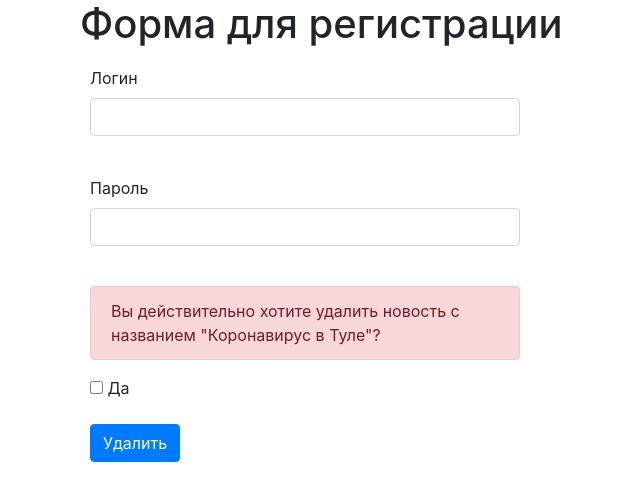
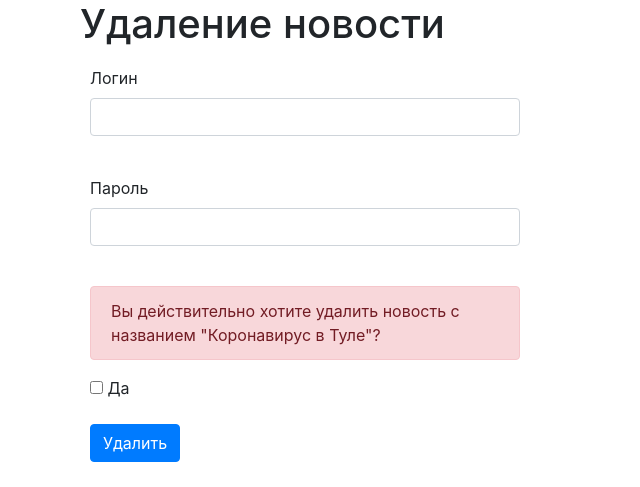
Before and after one commit to NotnaKO/web_train, a Flask app: page /news/delete_news/8 in a window 1280 px wide. Shown: the part 56-543 px from the top of the page, without its empty margins (320-960 px from the left). Run offline with Flask 2, Linux system fonts and the light colour scheme; a user stored in the database is signed in; data comes from the database, SQL or seed files in the repository; both versions use the stored data as it was after the commit; some libraries are stand-ins or nearby versions.

Commit message:
Немного исправлений

```diff
--- a/main.py
+++ b/main.py
@@ -94,8 +94,8 @@ def edit_news(ids):
             cat_str_list = get_string_list_by_data(ed_news_form.politic.data, ed_news_form.technology.data,
                                                    ed_news_form.health.data)
         except EmptyParamsError:
-            return render_template('add_news.html', title='Добавление новости', form=ed_news_form,
-                                   current_user=current_user,
+            return render_template('add_news.html', title='Редактирование новости', form=ed_news_form,
+                                   current_user=current_user, action_header='Редактирование новости',
                                    message="Пожалуйста, выберете категорию новости.")
         resp = requests.put(address + f'/api/v2/news/{ids}', json={
             'password': ed_news_form.password.data,
@@ -114,9 +114,11 @@ def edit_news(ids):
             ed_news_form.header.errors = ['Уже есть много статей с таким заголовком, пожалуйста выбирете другой.']
         elif resp_js['error'] == 'Empty category':
             return render_template('add_news.html', title='Редактирование новости', form=ed_news_form,
+                                   action_header='Редактирование новости',
                                    message='Пожалуста, выберете хотя бы одну категорию своей новости.')
         else:
             return render_template('add_news.html', title='Редактирование новости', form=ed_news_form,
+                                   action_header='Редактирование новости',
                                    message='Произошла непредвиденная ошибка, пожалуйста попробуйте позже.')
     news = get_news_by_id(ids)
     if news.user == current_user or current_user.position == 1:
@@ -126,7 +128,8 @@ def edit_news(ids):
         ed_news_form.preview.data, ed_news_form.text.data = get_preview_and_text(news.text_address)
     else:
         abort(404)
-    return render_template('add_news.html', title='Редактирование новости', form=ed_news_form)
+    return render_template('add_news.html', title='Редактирование новости', action_header='Редактирование новости',
+                           form=ed_news_form)
 
 
 @app.route('/login', methods=['GET', 'POST'])
@@ -331,7 +334,7 @@ def add_news():
                                                    news_form.health.data)
         except EmptyParamsError:
             return render_template('add_news.html', title='Добавление новости', form=news_form,
-                                   current_user=current_user,
+                                   current_user=current_user, action_header='Добавление новости',
                                    message="Пожалуйста, выберете категорию новости.")
         if current_user.is_authenticated:
             resp = requests.post(address + '/api/v2/news', json={
@@ -375,9 +378,10 @@ def add_news():
             return redirect('/news')
         else:
             return render_template('add_news.html', title='Добавление новости', form=news_form,
-                                   current_user=current_user,
+                                   current_user=current_user, action_header='Добавление новости',
                                    message='Произошла непредвиденная ошибка, пожалуйста попробуйте позже.')
-    return render_template('add_news.html', title='Добавление новости', form=news_form, current_user=current_user)
+    return render_template('add_news.html', title='Добавление новости', action_header='Добавление новости',
+                           form=news_form, current_user=current_user)
 
 
 @app.route('/news/category/<category>/<int:number>')
--- /dev/null
+++ b/news/ДобычаресурсовнаЛуне110614.txt
@@ -0,0 +1,5 @@
+США готовят соглашение о добыче ресурсов на Луне без участия России
+!@@@&&&$$^!
+Администрация президента США Дональда Трампа готовит проект международного соглашения о добыче полезных ископаемых на поверхности Луны. Об этом сообщает Reuters со ссылкой на свои источники в Белом доме.
+
+Соглашения под названием Artemis Accords могут быть подписаны с некоторыми странами ЕС, Канадой, Японией и ОАЭ (официально партнеры еще не получали проект документов). Предполагается, что созданные на Луне Соединенными штатами и их партнерами базы будут окружены "зонами безопасности", чтобы исключить помехи со стороны конкурентов. Также в документе, предположительно, должны быть отсылки к международному праву с целью обеспечить основание для владения добытыми на спутнике Земли ресурсами. США еще в 2015 году приняли закон о праве собственности компаний на добытые ими в космическом пространстве ресурсы. Однако в международном сообществе таких законов нет. Кроме того, США - участник Договора о космосе 1967 года, в котором сказано, что Луна и другие небесные тела "не подлежат национальному освоению".
--- a/templates/add_news.html
+++ b/templates/add_news.html
@@ -1,6 +1,6 @@
 {% extends "base.html" %}
 {% block content %}
-<h1 class="register">Добавление новости</h1>
+<h1 class="register">{{action_header}}</h1>
 <form action="" method="post" class="form">
     {{ form.hidden_tag() }}
     {{ form.csrf_token }}
--- a/templates/delete_news.html
+++ b/templates/delete_news.html
@@ -1,6 +1,6 @@
 {% extends "base.html" %}
 {% block content %}
-<h1 class="register">Форма для регистрации</h1>
+<h1 class="register">Удаление новости</h1>
 <form action="" class="form" method="post">
     {{ form.hidden_tag() }}
     {{ form.csrf_token }}
```
Also changed, not shown: db/news_db.db.
